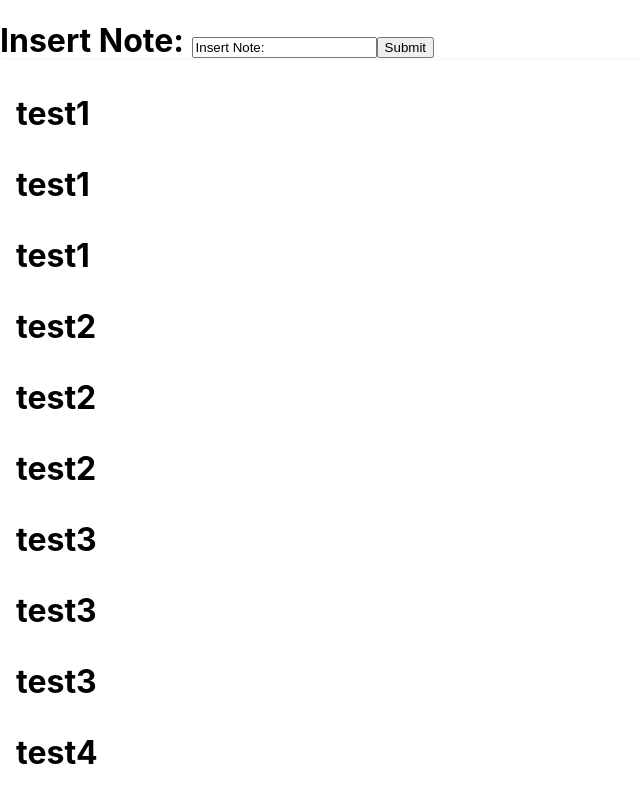
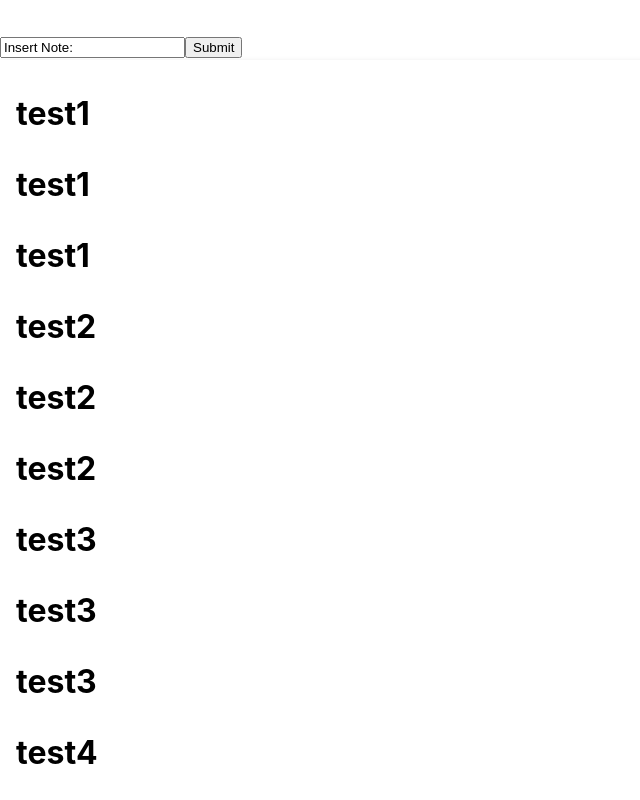
Before and after one commit to Holstein30/react-notes, a React (Create React App) app: page / in a window 1280 px wide. Shown: the top 800 px of the page, without its empty margins (0-640 px from the left). Built offline with nearby package versions, Linux system fonts and the light colour scheme.

Commit message:
added hanldeSubmit & hanldeChange

```diff
--- a/src/App.js
+++ b/src/App.js
@@ -20,27 +20,27 @@
   }
 
   handleChange(e) {
+    e.preventDefault();
     console.log(e);
     // this.setState = { message: e.target.value };
   }
 
   handleSubmit(e) {
     e.preventDefault();
-    console.log(e);
+    console.log(this.state.message);
   }
 
   render() {
     return (
       <div>
-        <form onSubmit={this.handleSubmit} action="/submitNote">
-          {this.state.message}
+        <form action="/submitNote">
           <input
             type="text"
             name="note"
-            value={this.state.message}
+            defaultValue={this.state.message}
             onChange={this.handleChange}
           />
-          <input type="submit" value="Submit" />
+          <input type="submit" value="Submit" onSubmit={this.handleSubmit} />
         </form>
       </div>
     );
```
